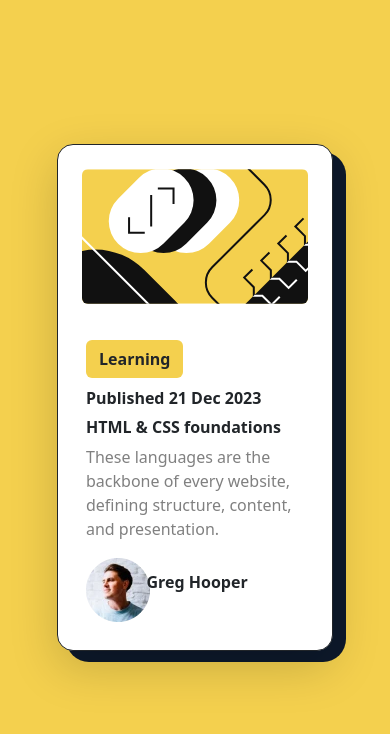
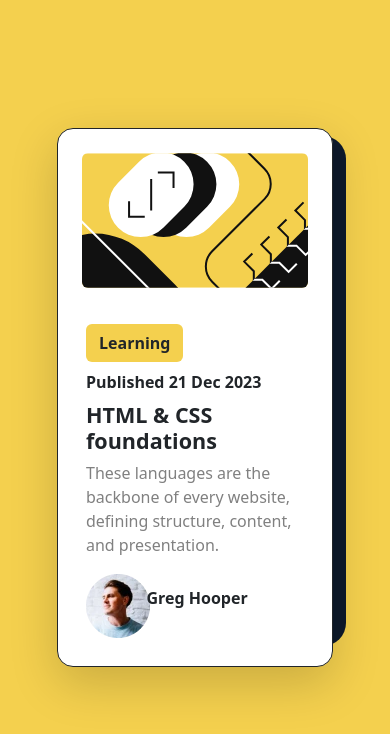
Before and after one commit to nishantcm/blog-preview-card-main-fm, a website built with Vite: page src/index.html in a window 390 px wide. Built offline with nearby package versions, Linux system fonts and the light colour scheme.

Commit message:
Update the files

```diff
--- a/package.json
+++ b/package.json
@@ -10,12 +10,12 @@
   "author": "",
   "license": "ISC",
   "devDependencies": {
-    "sass": "^1.75.0",
-    "vite": "^5.2.10"
+    "sass": "^1.77.8",
+    "vite": "^5.3.5"
   },
   "dependencies": {
     "@popperjs/core": "^2.11.8",
-    "bootstrap": "^5.2.3"
+    "bootstrap": "^5.3.3"
   },
   "description": ""
 }
--- a/src/index.html
+++ b/src/index.html
@@ -24,7 +24,7 @@
                                         <div class="m-3 p-1">
                                             <button class="btn fw-bold">Learning</button>
                                             <p class="fw-semibold my-2">Published 21 Dec 2023</p>
-                                            <h3 class="fs-4 fw-bolder my-2 col-md-12 fs-6">HTML & CSS foundations</h3>
+                                            <h3 class="fs-4 fw-bolder my-2 head-title">HTML & CSS foundations</h3>
                                             <p class="fw-light para">These languages are the backbone of every website, defining structure, content, and presentation.</p>
                                             <div class="row ">
                                                 <div class="col-3 rounded-circle">
```
Also changed, not shown: 1 other file.
